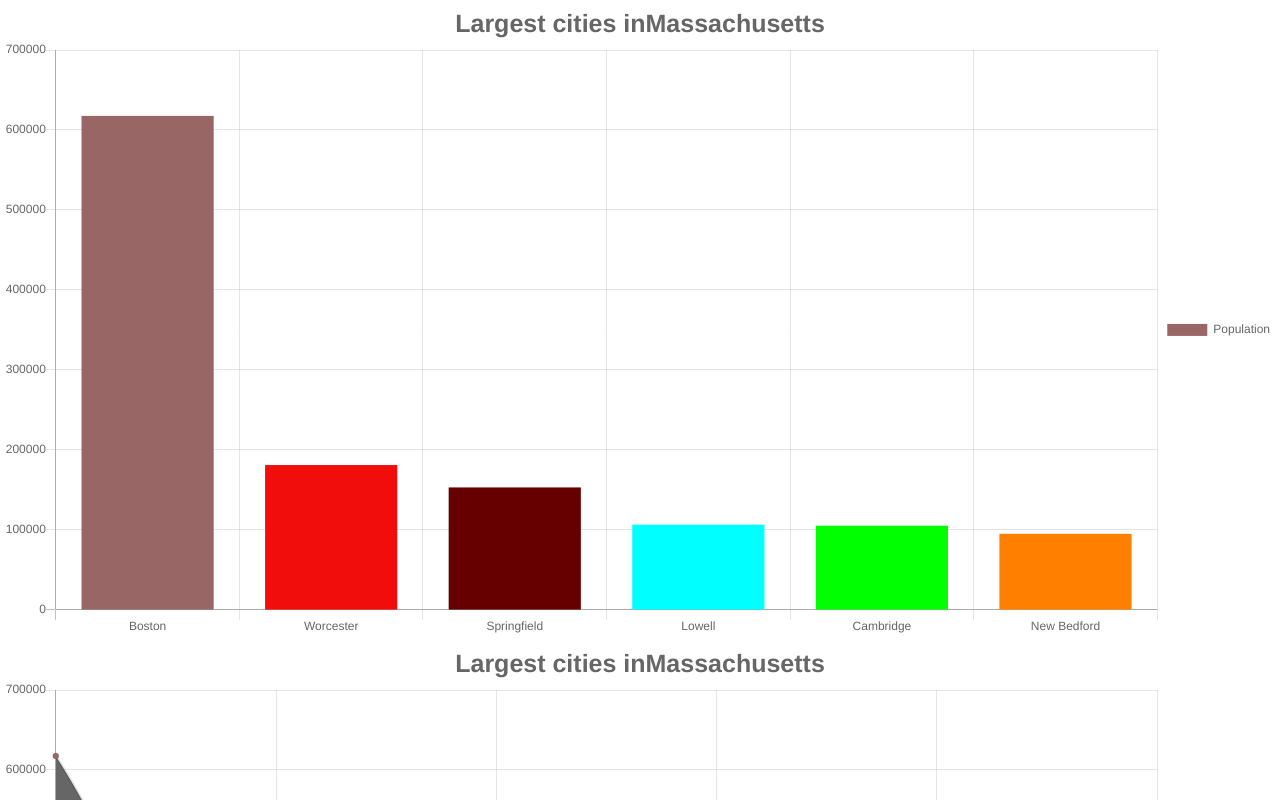
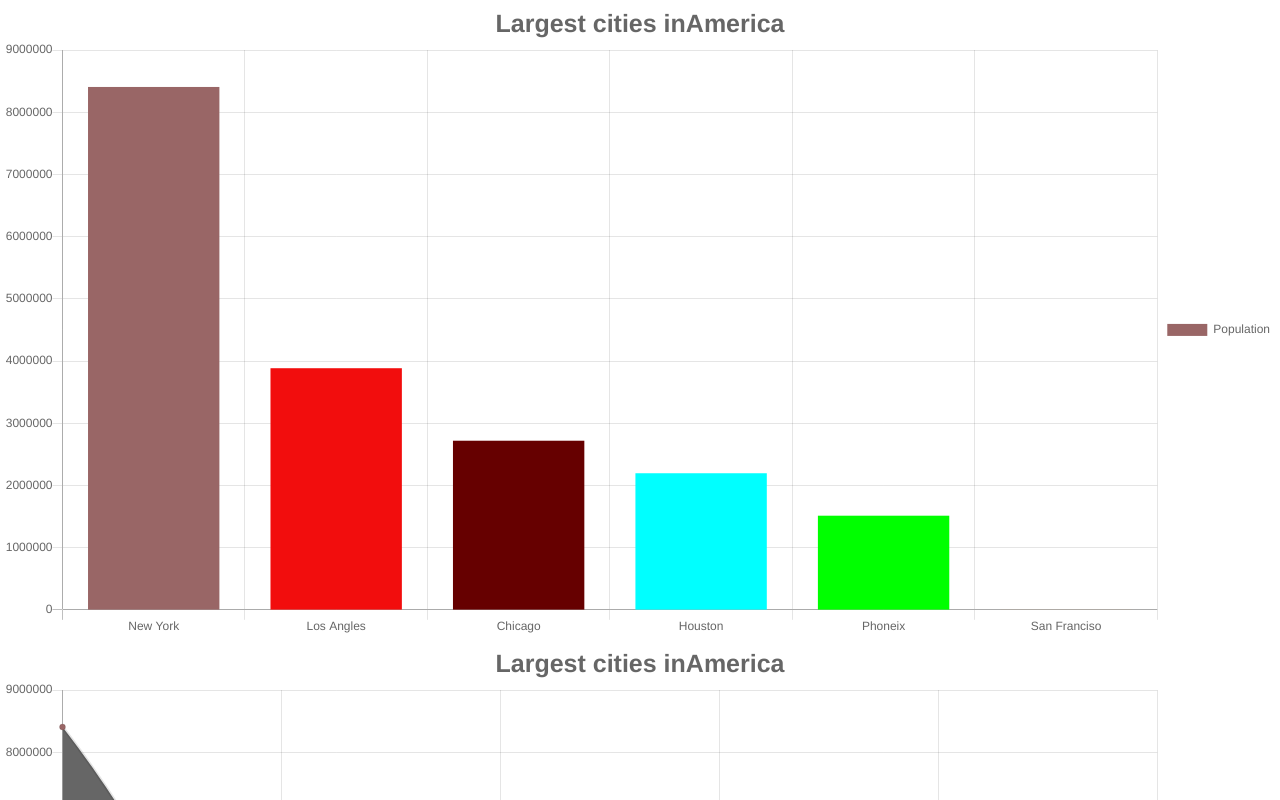
Before and after one commit to buntydev1/React-Chartjs-2, a React (Create React App) app in the folder reactcharts/: page / in a window 1280 px wide. Shown: the top 800 px of the page. Built offline with nearby package versions, Linux system fonts and the light colour scheme.

Commit message:
location updated

```diff
--- a/reactcharts/src/App.js
+++ b/reactcharts/src/App.js
@@ -16,17 +16,17 @@ class App extends Component {
   getChartData(){
     this.setState({
       chartData:{
-        labels: ['Boston','Worcester','Springfield','Lowell','Cambridge','New Bedford'],
+        labels: ['New York','Los Angles','Chicago','Houston','Phoneix','San Franciso'],
         datasets:[
             {
                 label:'Population',
                 data:[
-                    617594,
-                  181045,
-                  153060,
-                  106519,
-                  105162,
-                  95072
+                  8405837,
+                  3884307,
+                  2718782,
+                  2195914,
+                  1513367,
+                  837,442
                 ],
                 backgroundColor:[
                     'rgb(153, 102, 102)',
@@ -42,7 +42,7 @@ class App extends Component {
     })
   }
   render() {
-    return <Chart chartData={this.state.chartData} location="Massachusetts" />;
+    return <Chart chartData={this.state.chartData} location="America" />;
   }
 }
 
```
Also changed, not shown: 1 other file (tests, documents, lock files or other folders).
